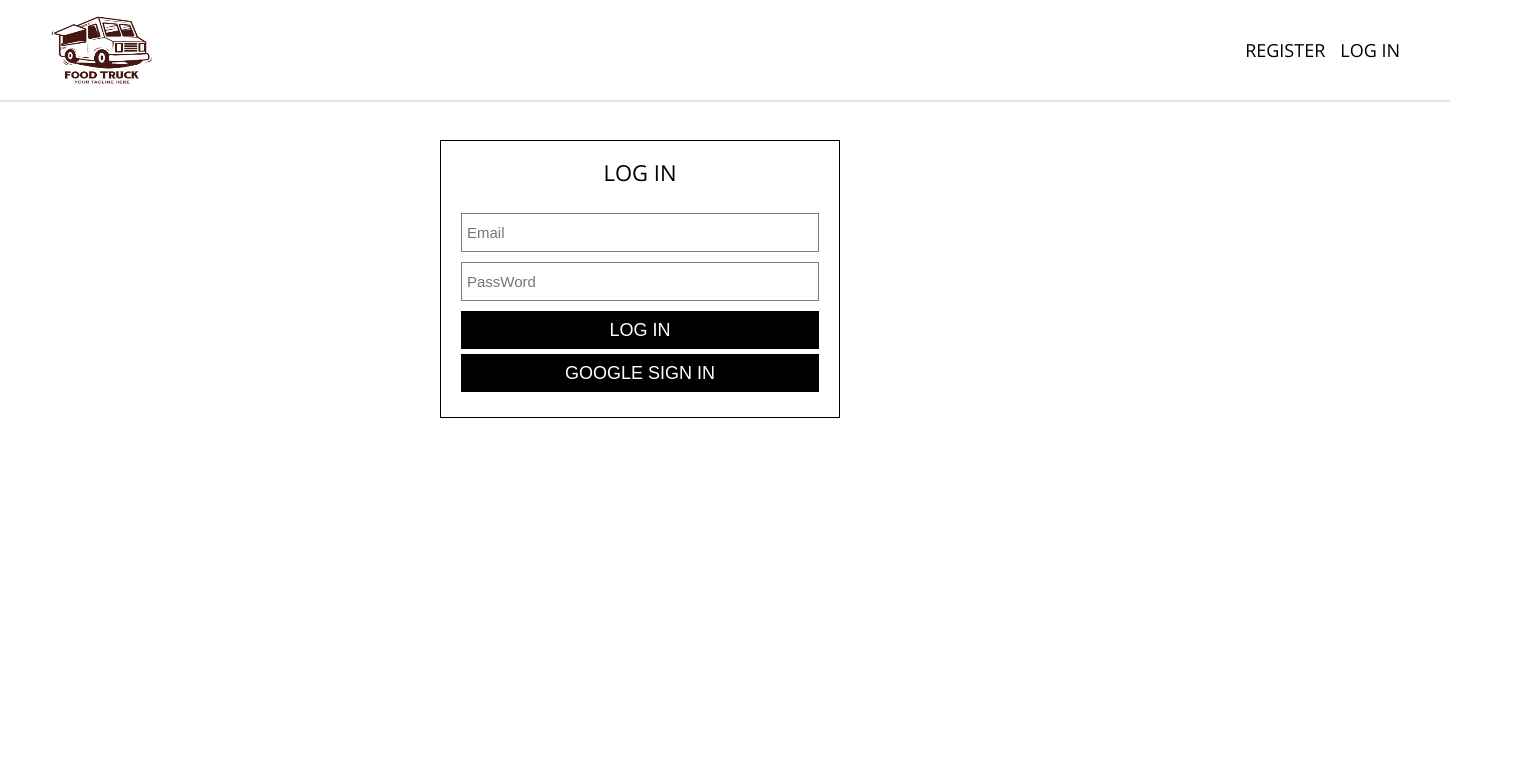
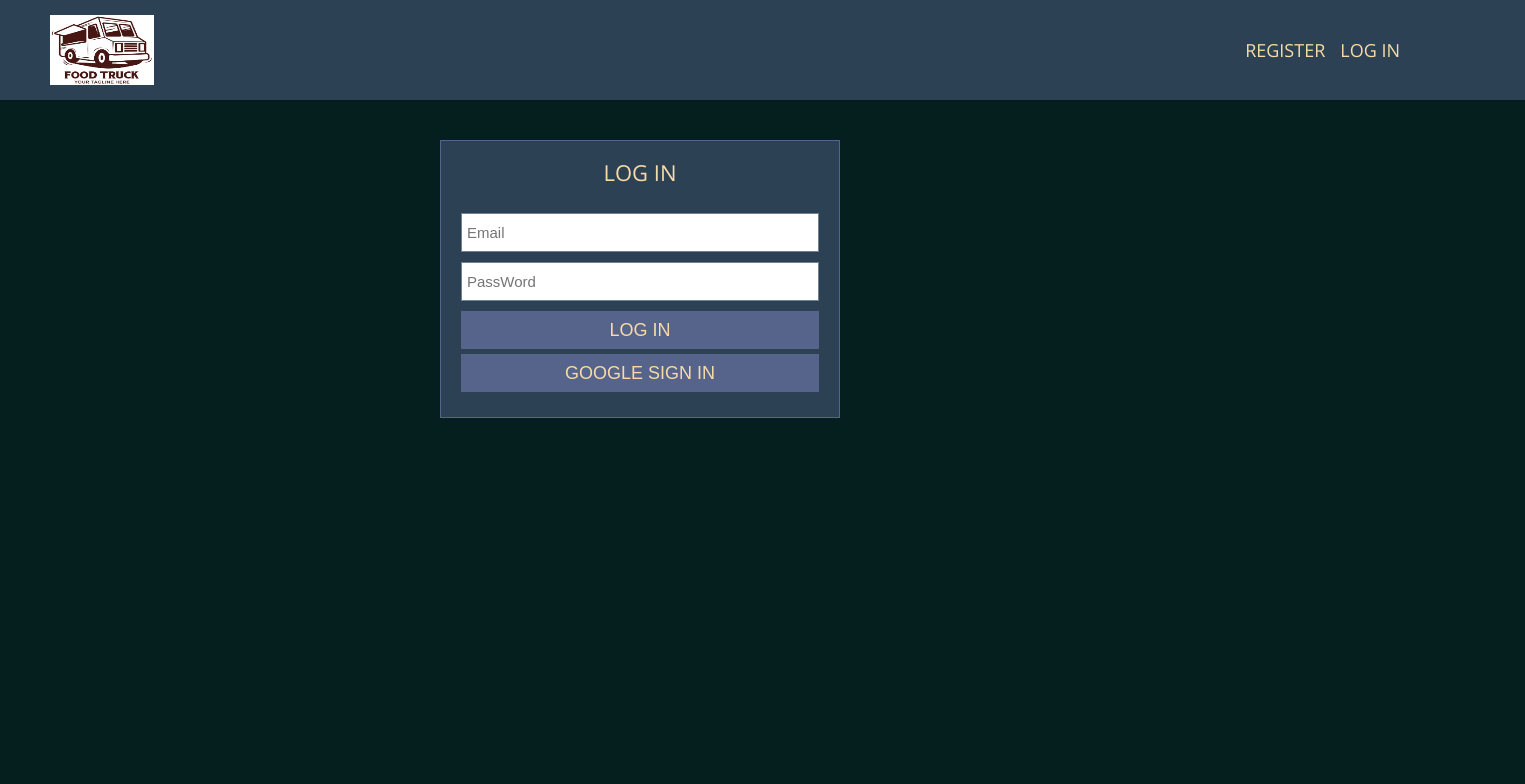
Before and after one commit to Chase-Stokes/epicodusCapstone, a React (Create React App) app: page /login in a window 1280 px wide. Shown: the top 784 px of the page, 1525 px wide, since content can reach past the window. Built offline with nearby package versions, Linux system fonts and the light colour scheme; no server answers.

Commit message:
style / start password recovery component

```diff
--- a/src/App.js
+++ b/src/App.js
@@ -8,6 +8,7 @@ import HomeLayout from './layouts/HomeLayout';
 import Homepage from './pages/Homepage';
 import Registration from './pages/Registration';
 import Login from './pages/Login';
+import PasswordRecovery from './pages/RecoverPassword';
 
 import './default.scss';
 
@@ -57,18 +58,25 @@ class App extends Component {
                 <HomeLayout currentUser={currentUser}>
                   <Homepage />
                 </HomeLayout>
-                )} />
-              <Route exact path="/registration" element={currentUser ? <Navigate to="/" /> : (
+              )} />
+              <Route exact path="/registration"
+                element={currentUser ? <Navigate to="/" /> : (
                 <MainLayout currentUser={currentUser}>
                   <Registration />
                 </MainLayout>
-                )} />
+              )} />
               <Route exact path="/login"
                 element={currentUser ? <Navigate to="/" /> : (
                   <MainLayout currentUser={currentUser}>
                     <Login />
                   </MainLayout>
-                )} />
+              )} />
+              <Route exact path="/recovery"
+                element={(
+                  <MainLayout currentUser={currentUser}>
+                    <PasswordRecovery />
+                  </MainLayout>
+              )} />
           </Routes>
       </div>
     );
--- a/src/components/Directory/styles.scss
+++ b/src/components/Directory/styles.scss
@@ -36,7 +36,8 @@
             line-height: 1;
             font-weight: 400;
             text-transform: uppercase;
-            background: white;
+            color: #f7dba7;
+            background: #2d4154;
             padding: 8px 10px;
             border: 1px solid black;
         }
--- a/src/components/Footer/styles.scss
+++ b/src/components/Footer/styles.scss
@@ -1,8 +1,9 @@
 .footer {
-
+    background-color: #2d4154;
     .wrap {
         max-width: 1450px;
         padding: 10px 10px;
         margin: 0 auto;
+        color: #f7dba7;
     }
 }
--- a/src/components/Forms/Button/styles.scss
+++ b/src/components/Forms/Button/styles.scss
@@ -1,8 +1,11 @@
 .btn {
     display: block;
     width: 100%;
-    background: black;
-    color: #ffffff;
+    //test scheme
+    background: #56638A;
+    // background: black;
+    // color: #ffffff;
+    color: #f7dba7;
     padding: 1rem 0;
     margin: 0 auto;
     font-size: 1.8rem;
--- a/src/components/Header/styles.scss
+++ b/src/components/Header/styles.scss
@@ -1,7 +1,9 @@
 .header {
-    width: 1450px;
+    width: 1525px;
     height: 10rem;
     box-shadow: 0 2px 0 rgba(0,0,0,.1);
+    //test scheme
+    background-color: #2d4154;
 
     .wrap {
         position: relative;
@@ -49,7 +51,9 @@
                 a {
                     font-size: 1.8rem;
                     line-height: 1;
-                    color: black;
+                    //test scheme
+                    color: #f7dba7;
+                    // color: black;
                     text-decoration: none;
                     text-transform: uppercase;
                 }
--- a/src/components/SignIn/index.js
+++ b/src/components/SignIn/index.js
@@ -2,7 +2,7 @@ import React, { Component } from "react";
 import './styles.scss';
 import Input from './../Forms/Input';
 import Buttons from './../Forms/Button';
-import { signInWithGoogle } from './../../firebase/utility';
+import { signInWithGoogle, auth } from './../../firebase/utility';
 
 const initialState = {
     email: '',
@@ -20,6 +20,16 @@ class SignIn extends Component {
 
     handleSubmission = async event => {
         event.preventDefault();
+        const { email, password } = this.state;
+        try {
+            await auth.signInWithEmailAndPassword(email, password);
+            this.setState({
+                ...initialState
+            })
+        } catch(error) {
+            console.log(error)
+        }
+
     }
 
     handleChange(event) {
--- a/src/components/SignIn/styles.scss
+++ b/src/components/SignIn/styles.scss
@@ -3,8 +3,10 @@
     width: 100%;
     max-width: 40.0rem;
     margin: 4rem auto 6rem;
-    border: 1px solid black;
+    border: 1px solid #56638A;
     padding: 10px;
+    background: #2d4154;
+    color: #f7dba7;
 
     .wrap {
         padding: 10px;
--- a/src/components/SignUp/styles.scss
+++ b/src/components/SignUp/styles.scss
@@ -3,7 +3,9 @@
     width: 100%;
     max-width: 40.0rem;
     margin: 4rem auto 6rem;
-    border: 1px solid black;
+    border: 1px solid #56638A;
+    background: #2d4154;
+    color: #f7dba7;
 
     .wrap {
         padding: 10px;
--- a/src/default.scss
+++ b/src/default.scss
@@ -6,6 +6,8 @@ html,
 body {
     padding: 0;
     margin: 0;
+    // test scheme
+    background-color: #041f1e
 }
 
 html,
--- /dev/null
+++ b/src/pages/RecoverPassword/index.js
@@ -0,0 +1,11 @@
+import React from "react";
+
+const passwordRecovery = props => {
+    return (
+        <div>
+            <h1>Recover Password</h1>
+        </div>
+    );
+}
+
+export default passwordRecovery;
```
